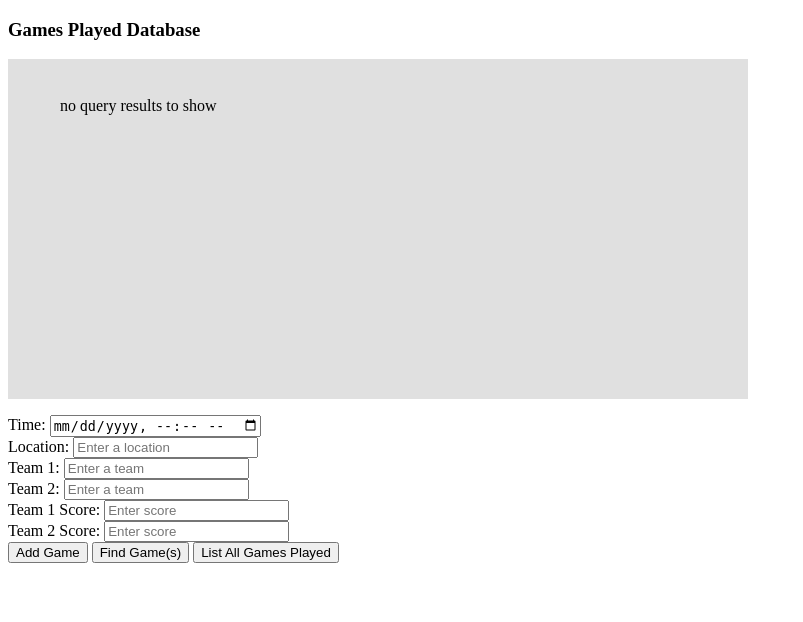
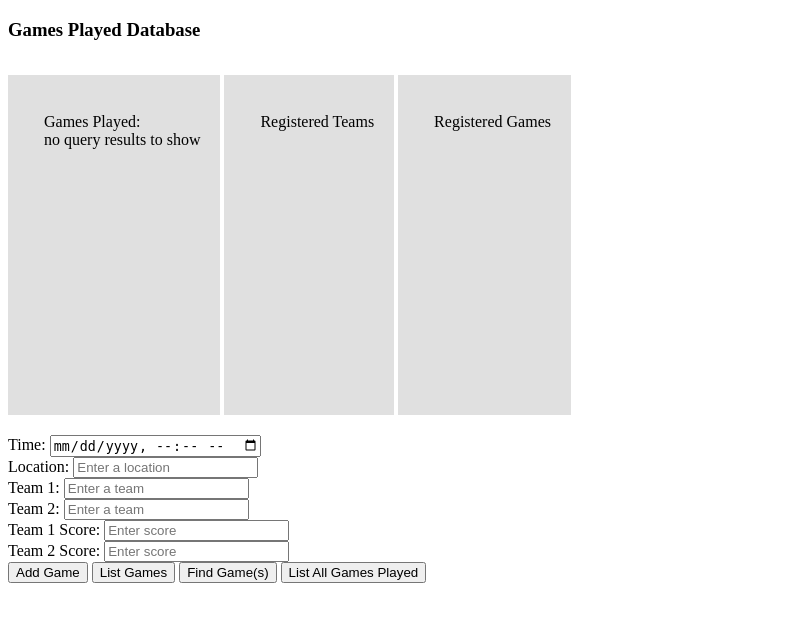
Before and after one commit to tmccann21/CPSC304, a Node project: template src/views/gamesPlayed.ejs in a window 1280 px wide. Shown: the top 622 px of the page, without its empty margins (0-803 px from the left). Run offline with Node 20 templates, Linux system fonts and the light colour scheme; the template is opened without the code that fills it, so the values that code supplies are empty.

Commit message:
Made extra html components to display team and game tables (easier to add a gamePlayed without violating a fkey).

```diff
--- a/public/gamesPlayed.js
+++ b/public/gamesPlayed.js
@@ -4,8 +4,55 @@ const rowsToTextBox = (rows) => {
   },'');
 }
 
+const teamToText = (teams) => {
+  return teams.reduce((acc, cur) => {
+    return `${acc}${cur.teamname}\n\r`;
+  },'');
+}
+
 $(document).ready(function() {
   const queryResult = $('#query-result');
+  const teamBox = $('#team-box');
+  const gameBox = $('#game-box');
+
+  // query data for team and game
+  $.ajax({
+    type: 'GET',
+    url: 'g',
+    success: (response) => {
+      gameBox.text("Registered Games: \n" + rowsToTextBox(response));
+    },
+    error: (err) => {
+      var errMessage = err.status + ' : ' + err.statusText;
+      alert('Error - ' + errMessage);
+    }
+  });
+
+  $.ajax({
+    type: 'GET',
+    url: 't',
+    success: (response) => {
+      teamBox.text("Registered Teams: \n" + teamToText(response));
+    },
+    error: (err) => {
+      var errMessage = err.status + ' : ' + err.statusText;
+      alert('Error - ' + errMessage);
+    }
+  });
+
+  $('#list-games-btn').click(() => {
+    $.ajax({
+      type: 'GET',
+      url: 'g',
+      success: (response) => {
+        queryResult.text("Games Played: \n" + rowsToTextBox(response));
+      },
+      error: (err) => {
+        var errMessage = err.status + ' : ' + err.statusText;
+        alert('Error - ' + errMessage);
+      }
+    });
+  });
 
   $('#list-gamesPlayed-btn').click(() => {
     $.ajax({
--- a/public/style.css
+++ b/public/style.css
@@ -1,4 +1,9 @@
 p {
+  white-space: pre-wrap;
+}
+
+p.info-box {
+  display: inline-block;
   white-space: pre-wrap;
 }
 
@@ -10,3 +15,21 @@ p {
   padding: 20px;
   overflow:auto;
 }
+
+#game-box {
+  max-width: 500px;
+  min-height: 300px;
+  max-height: 300px;
+  background: #e0e0e0;
+  padding: 20px;
+  overflow:auto;
+}
+
+#team-box {
+  max-width: 500px;
+  min-height: 300px;
+  max-height: 300px;
+  background: #e0e0e0;
+  padding: 20px;
+  overflow:auto;
+}
--- a/src/views/gamesPlayed.ejs
+++ b/src/views/gamesPlayed.ejs
@@ -9,8 +9,15 @@
 <body>
 <div class="container-fluid bg-3 text-center">
   <h3>Games Played Database</h3>
-  <p id="query-result">
-	no query results to show
+  <p class="info-box" id="query-result">
+    Games Played:
+    no query results to show
+  </p>
+  <p class="info-box" id="team-box">
+    Registered Teams
+  </p>
+  <p class="info-box" id="game-box">
+    Registered Games
   </p>
   <div class="form-group">
 	  <label for="game-time">Time: </label>
@@ -38,6 +45,7 @@
   </div>
 
   <button type="button" id="add-gamesPlayed-btn">Add Game</button>
+  <button type="button" id="list-games-btn">List Games</button>
   <button type="button" id="get-gamesPlayed-btn">Find Game(s)</button>
   <button type="button" id="list-gamesPlayed-btn">List All Games Played</button>
 </div>
```
Also changed, not shown: src/games/gamesPlayedController.ts (+36 -7 lines), src/games/gamesPlayedRoutes.ts (+15 -9 lines).
